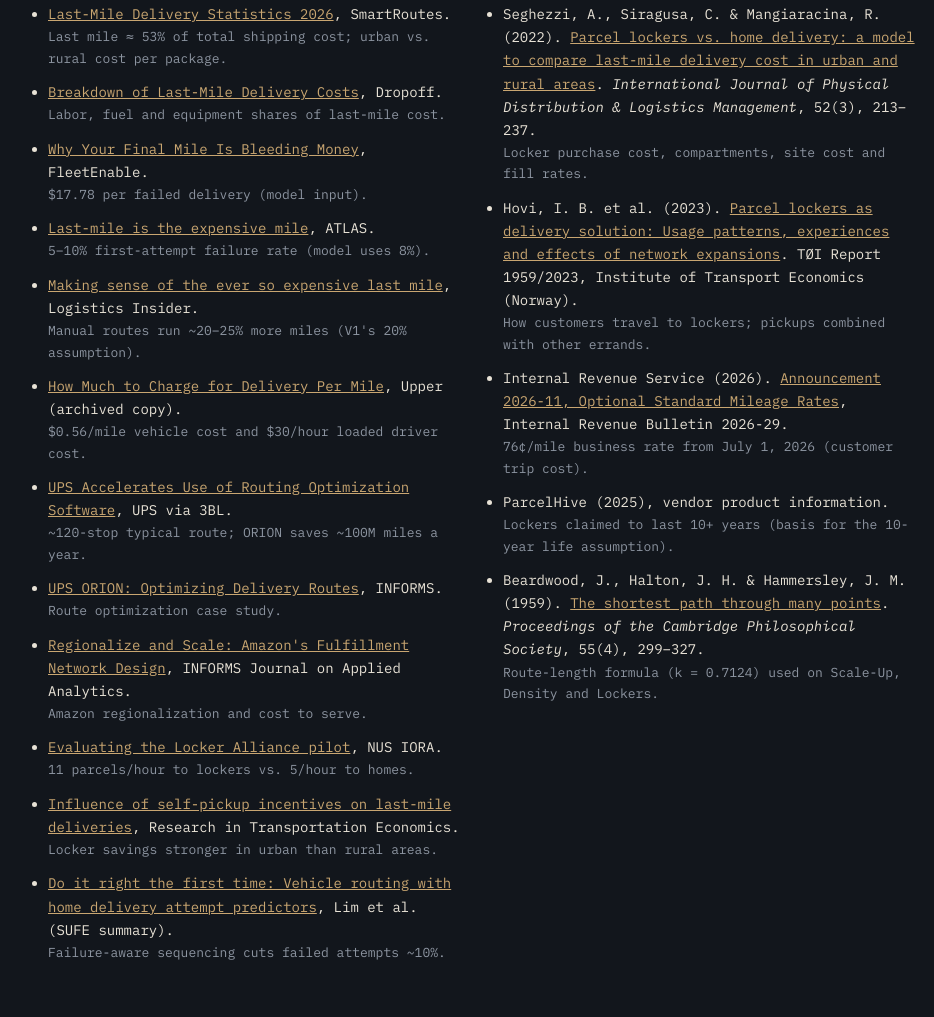
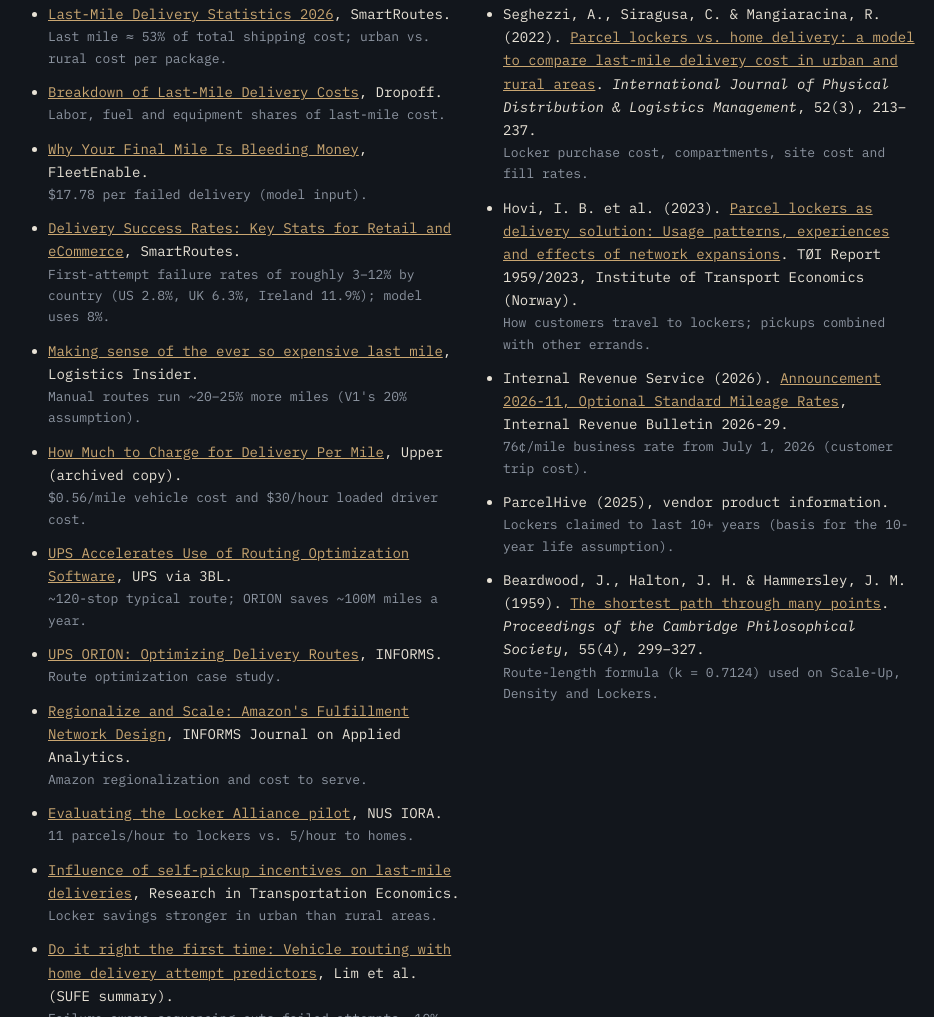
Before and after one commit to rlewisbangerter/rlewisbangerter.github.io, a plain HTML site: page last-mile/index.html in a window 1280 px wide. Shown: the part 8041-9058 px from the top of the page, without its empty margins (168-1102 px from the left). Drawn offline with Linux system fonts and the light colour scheme; a web font is replaced by a local one.

Commit message:
Replace unreachable ATLAS source with SmartRoutes delivery success stats
Co-Authored-By: Claude Opus 5.5 <noreply@anthropic.com>
Claude-Session: https://claude.ai/code/session_01X2s3ZspJwBi239MJFJQgva

```diff
--- a/last-mile/index.html
+++ b/last-mile/index.html
@@ -420,7 +420,7 @@ footer { max-width: 920px; margin: 0 auto; padding: 30px 16px 60px; color: var(-
           <li><a href="https://smartroutes.io/blogs/last-mile-delivery-statistics-the-complete-data-resource/">Last-Mile Delivery Statistics 2026</a>, SmartRoutes. <span>Last mile ≈ 53% of total shipping cost; urban vs. rural cost per package.</span></li>
           <li><a href="https://www.dropoff.com/blog/last-mile-delivery-costs-breakdown-and-how-to-reduce-them/">Breakdown of Last-Mile Delivery Costs</a>, Dropoff. <span>Labor, fuel and equipment shares of last-mile cost.</span></li>
           <li><a href="https://fleetenable.com/?p=14093">Why Your Final Mile Is Bleeding Money</a>, FleetEnable. <span>$17.78 per failed delivery (model input).</span></li>
-          <li><a href="https://atlasagility.duckdns.org/insights/ind-courier-3pl">Last-mile is the expensive mile</a>, ATLAS. <span>5–10% first-attempt failure rate (model uses 8%).</span></li>
+          <li><a href="https://smartroutes.io/blogs/delivery-success-rates-key-stats-for-retail-and-ecommerce/">Delivery Success Rates: Key Stats for Retail and eCommerce</a>, SmartRoutes. <span>First-attempt failure rates of roughly 3–12% by country (US 2.8%, UK 6.3%, Ireland 11.9%); model uses 8%.</span></li>
           <li><a href="https://www.logisticsinsider.in/making-sense-of-the-ever-so-expensive-last-mile/">Making sense of the ever so expensive last mile</a>, Logistics Insider. <span>Manual routes run ~20–25% more miles (V1's 20% assumption).</span></li>
           <li><a href="https://web.archive.org/web/20260311165856/https://www.upperinc.com/blog/how-much-to-charge-per-mile-for-delivery-business/">How Much to Charge for Delivery Per Mile</a>, Upper (archived copy). <span>$0.56/mile vehicle cost and $30/hour loaded driver cost.</span></li>
           <li><a href="https://app.3blmedia.com/news/ups-accelerates-use-routing-optimization-software-reduce-100-million-miles-driven">UPS Accelerates Use of Routing Optimization Software</a>, UPS via 3BL. <span>~120-stop typical route; ORION saves ~100M miles a year.</span></li>
```
Also changed, not shown: 1 other file.
